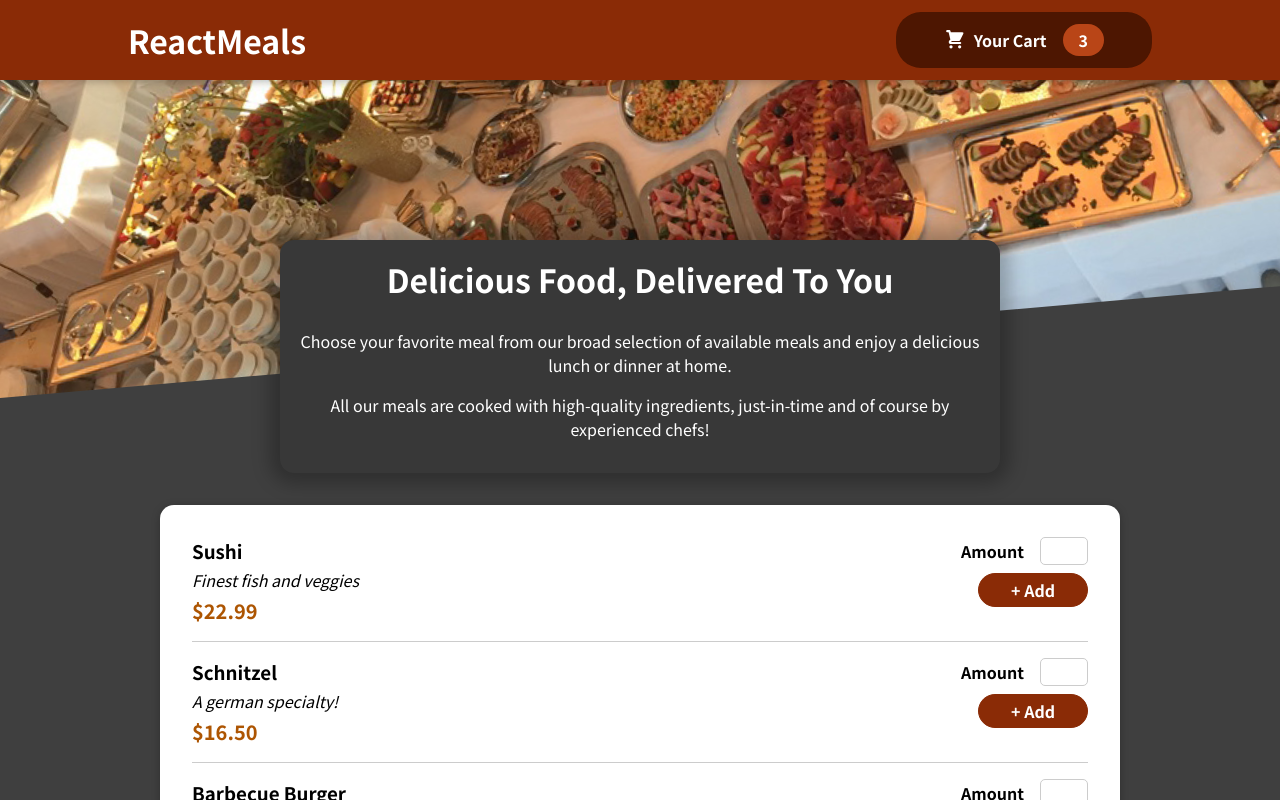
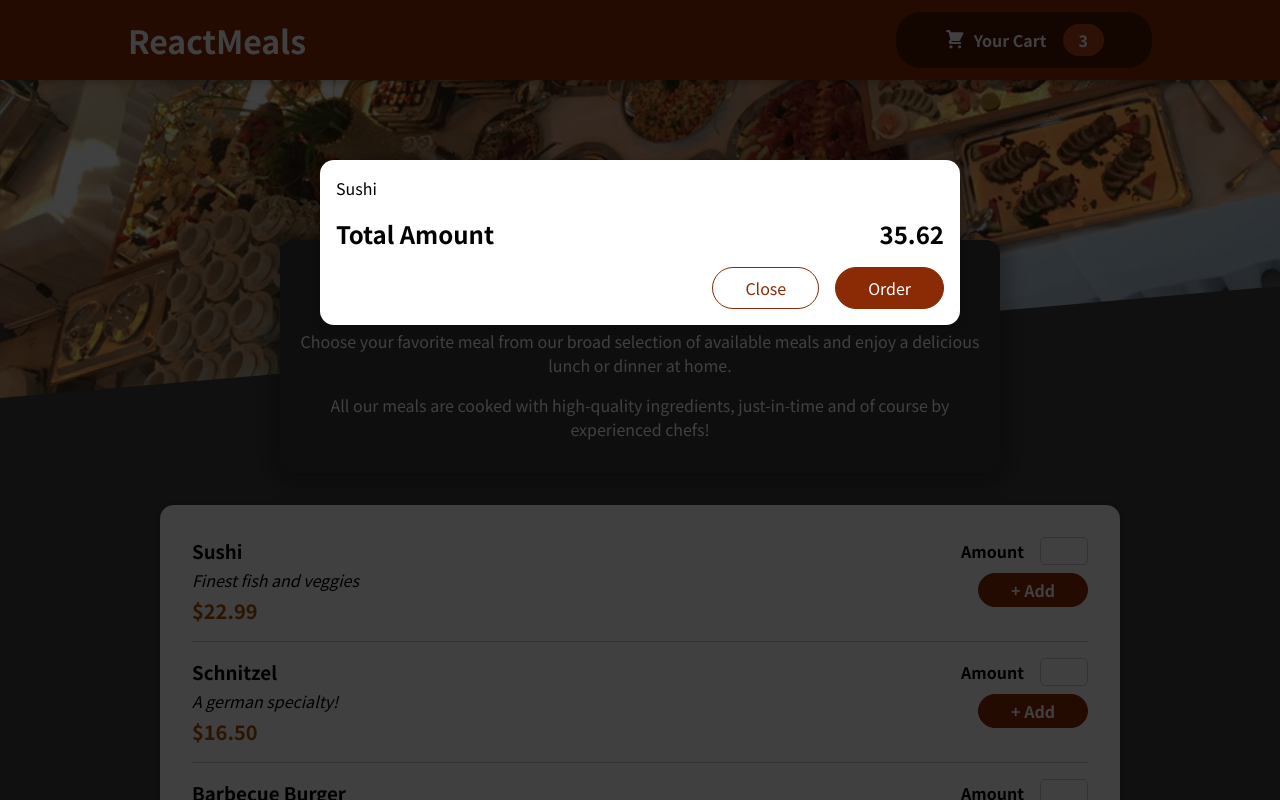
Before and after one commit to smanch3v/food-order, a React (Create React App) app: page / in a window 1280 px wide. Shown: the top 800 px of the page. Built offline with nearby package versions, Linux system fonts and the light colour scheme.

Commit message:
added portals for cart

```diff
--- a/public/index.html
+++ b/public/index.html
@@ -28,6 +28,7 @@
   </head>
   <body>
     <noscript>You need to enable JavaScript to run this app.</noscript>
+    <div id="overlays"></div>
     <div id="root"></div>
     <!--
       This HTML file is a template.
--- a/src/App.js
+++ b/src/App.js
@@ -1,13 +1,16 @@
-import { Fragment } from 'react';
-import Header from './components/Layout/Header'
-import Meals from './components/Meals/Meals';
+import { Fragment } from "react";
+import Header from "./components/Layout/Header";
+import Meals from "./components/Meals/Meals";
+import Cart from "./components/Cart/Cart";
+
 function App() {
   return (
     <Fragment>
-      <Header/>
-        <main>
-          <Meals></Meals>
-        </main>
+      <Cart />
+      <Header />
+      <main>
+        <Meals></Meals>
+      </main>
     </Fragment>
   );
 }
--- a/src/components/Cart/Cart.js
+++ b/src/components/Cart/Cart.js
@@ -1,4 +1,5 @@
 import classes from "./Cart.module.css";
+import Modal from "../UI/Modal";
 
 const Cart = (props) => {
   const cartItems = (
@@ -9,7 +10,7 @@
     </ul>
   );
   return (
-    <div>
+    <Modal>
       {cartItems}
       <div className={classes.total}>
         <span>Total Amount</span>
@@ -19,7 +20,7 @@
         <button className={classes["button--alt"]}>Close</button>
         <button className={classes.button}>Order</button>
       </div>
-    </div>
+    </Modal>
   );
 };
 
--- /dev/null
+++ b/src/components/UI/Modal.js
@@ -0,0 +1,24 @@
+import classes from './Modal.module.css'
+import {Fragment} from 'react'
+import ReactDom from 'react-dom'
+
+const Backdrop = props => {
+    return <div className={classes.backdrop}></div>
+}
+
+const ModalOverlay = props =>{
+    return <div className={classes.modal}>
+        <div className={classes.content}>{props.children}</div>
+    </div>
+}
+
+const portalElement = document.getElementById('overlays');
+
+const Modal = props => {
+    return <Fragment>
+        {ReactDom.createPortal(<Backdrop />, portalElement)}
+        {ReactDom.createPortal(<ModalOverlay>{props.children}</ModalOverlay>, portalElement)}
+    </Fragment>
+}
+
+export default Modal;
--- /dev/null
+++ b/src/components/UI/Modal.module.css
@@ -0,0 +1,40 @@
+.backdrop {
+    position: fixed;
+    top: 0;
+    left: 0;
+    width: 100%;
+    height: 100vh;
+    z-index: 20;
+    background-color: rgba(0, 0, 0, 0.75);
+  }
+
+  .modal {
+    position: fixed;
+    top: 20vh;
+    left: 5%;
+    width: 90%;
+    background-color: white;
+    padding: 1rem;
+    border-radius: 14px;
+    box-shadow: 0 2px 8px rgba(0, 0, 0, 0.25);
+    z-index: 30;
+    animation: slide-down 300ms ease-out forwards;
+  }
+
+  @media (min-width: 768px) {
+    .modal {
+      width: 40rem;
+      left: calc(50% - 20rem);
+    }
+  }
+
+  @keyframes slide-down {
+    from {
+      opacity: 0;
+      transform: translateY(-3rem);
+    }
+    to {
+      opacity: 1;
+      transform: translateY(0);
+    }
+  }
```
Also changed, not shown: 1 other file (tests, documents, lock files or other folders).
